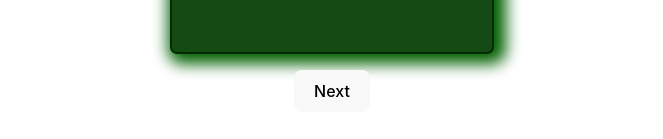
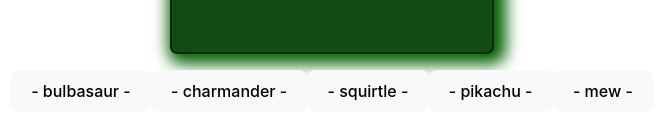
Before and after one commit to xFokko/Pokedex-React, a React (Vite) app: page / in a window 1280 px wide. Shown: the part 607-746 px from the top of the page, without its empty margins (308-971 px from the left). Built offline with nearby package versions, Linux system fonts and the light colour scheme.

Commit message:
changement boutons pokemon name instead of previous/next

```diff
--- a/src/App.css
+++ b/src/App.css
@@ -38,10 +38,20 @@ body {
   overflow: hidden;
 }
 
+.CardButtonContainer {
+  display: flex;
+  flex-direction: column;
+  align-items: center;
+}
+
 .card:hover {
   /* transform: scale(1.05); */
   transition: 0.7s;
   animation: logo-spin 1s linear infinite;
+}
+
+.buttonContainer {
+  display: flex;
 }
 
 .card {
--- a/src/App.jsx
+++ b/src/App.jsx
@@ -37,7 +37,6 @@ const App = () => {
 
     const [pokemonIndex, setPokemonIndex] = useState(0);
 
-    const pokemon = pokemonList[pokemonIndex];
 
     useEffect(
       () => {
@@ -46,19 +45,25 @@ const App = () => {
       []
     );
 
-    pokemonList[pokemonIndex].name === "- pikachu -" ? alert("Pika, pikachuuuuu!!") : "";
-
 
 
 
 // /-----------------------------render
 return (
-  <div>
-    <PokemonCard pokemon={pokemon} />
+  <div className="CardButtonContainer">
+    <PokemonCard pokemon={pokemonList[pokemonIndex]} />
+
+    <div className="buttonContainer">
+
+    {pokemonList.map((pokemon,index)=>(
     <Nav
-    list={pokemonList}
-    setter= {setPokemonIndex}
-    getter={pokemonIndex}/>
+    key={pokemon.name}
+    list={pokemonList[index].name}
+    pokemonIndex={index}
+    setpokemonIndex={setPokemonIndex}
+    />))}
+
+    </div>
   </div>
 );
 };
--- a/src/components/Nav.jsx
+++ b/src/components/Nav.jsx
@@ -1,6 +1,6 @@
-import React, { useEffect } from "react";
 
-const Nav=({setter, getter,list })=>{
+
+const Nav=({setpokemonIndex, pokemonIndex,list})=>{
 
 // data------------------------------/
 
@@ -10,14 +10,11 @@ const Nav=({setter, getter,list })=>{
 // changement state / fonction -------/
 
 
-const handleAdd = () => {
-    setter(getter + 1)
+const handleClick = () => {
+    setpokemonIndex(pokemonIndex)
+    list === "- pikachu -" ? alert('pika pika nigga !'):"";
+
   };
-
-  const handleLess = () => {
-    setter(getter -1);
-  };
-
 
 
 // render ------------------------------/
@@ -25,8 +22,7 @@ const handleAdd = () => {
 return(
 
     <div>
-{getter > 0 && <button onClick={handleLess}>Previous</button>}
-{getter < list.length - 1 && <button onClick={handleAdd}>Next</button>}
+<button onClick={handleClick}>{list}</button>
    </div>)};
 
 
--- a/src/components/PokemonCard.jsx
+++ b/src/components/PokemonCard.jsx
@@ -1,10 +1,10 @@
-import PropTypes from "prop-types";
+import propTypes from "prop-types";
 const PokemonCard=({ pokemon })=>{
 
-    PokemonCard.PropTypes={
-        pokemon: PropTypes.shape({
-            name: PropTypes.string.isequired,
-            imgSrc: PropTypes.string.isRequired
+    PokemonCard.propTypes={
+        pokemon: propTypes.shape({
+            name: propTypes.string.isRequired,
+            imgSrc: propTypes.string.isRequired,
           }),
     }
 
```
